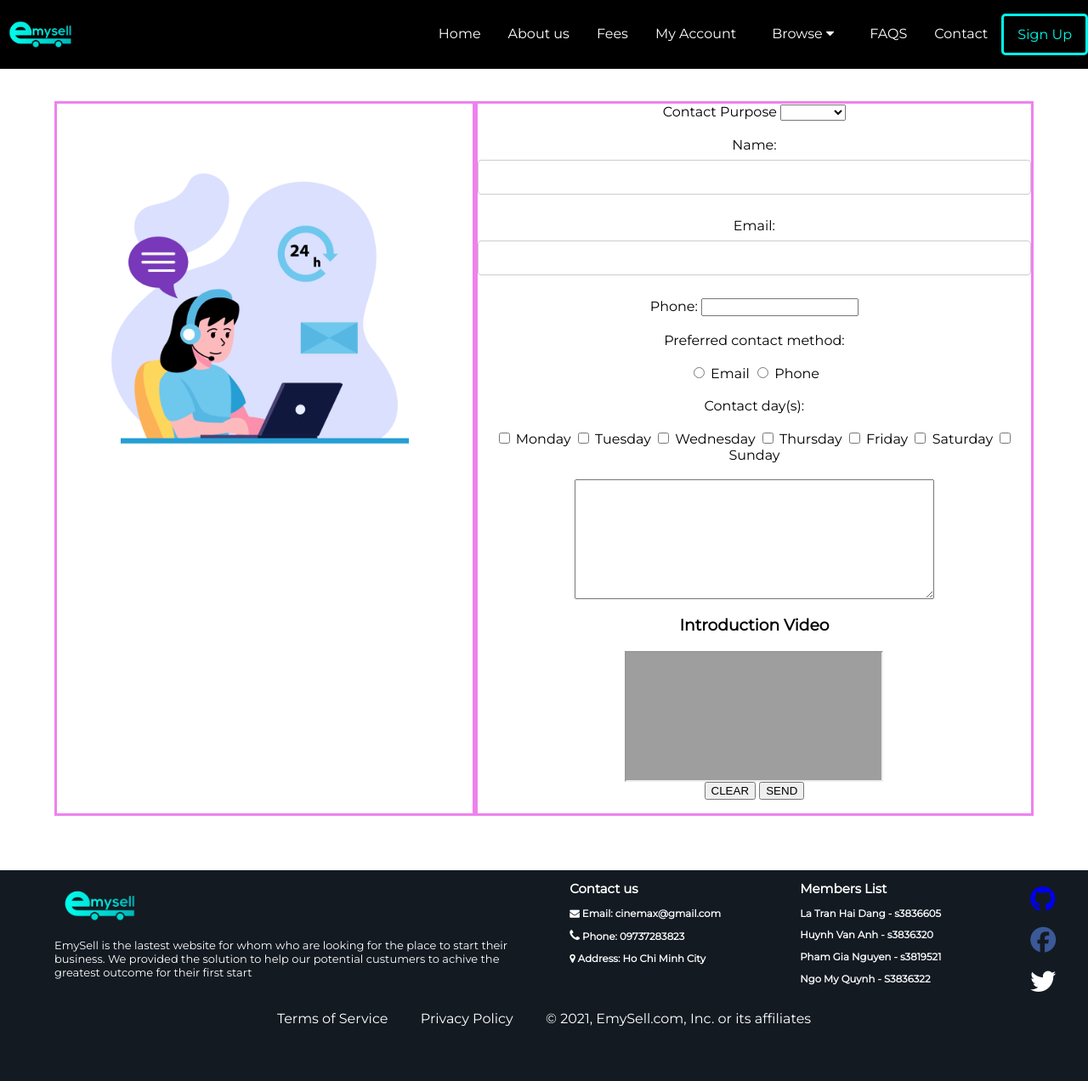
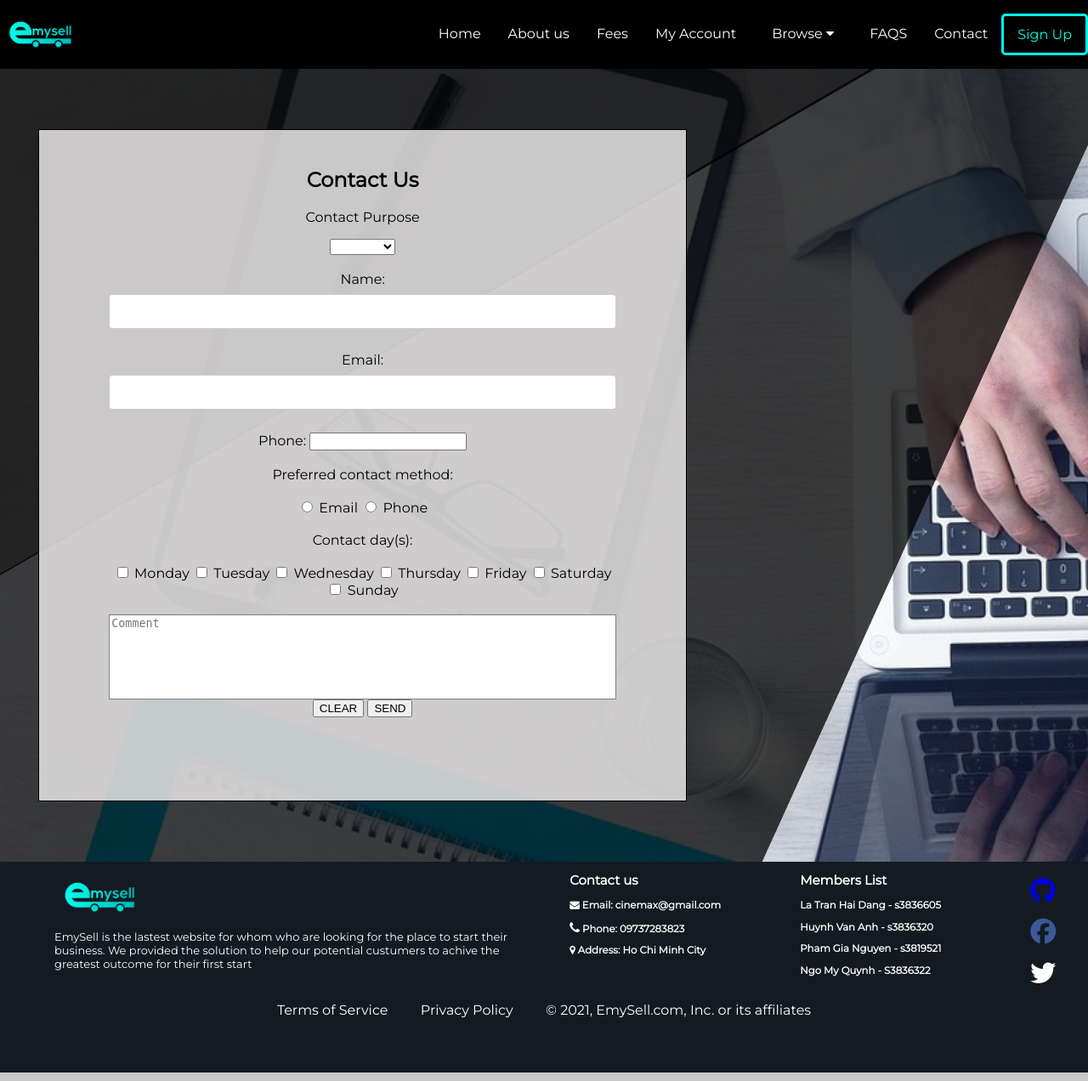
Before and after one commit to dangtran862000/Emysell_website, a PHP site: page /contact.html in a window 1280 px wide. Shown: the whole page at 85% size. Run offline with PHP 8.4, Linux system fonts and the light colour scheme; some libraries are stand-ins or nearby versions; grey boxes are pictures that could not be loaded.

Commit message:
edit contact us

```diff
--- a/StyleSheet1.css
+++ b/StyleSheet1.css
@@ -446,6 +446,7 @@ body {
   }
 
   @media screen and (max-width: 1000px) {
+
     .column {
       width: 100%; /* The width is 100%, when the viewport is 800px or smaller */
     }
@@ -475,13 +476,76 @@ body {
   }
 
   .container_contact{
-      display: flex;
       padding-top: 3%;
       padding-bottom: 5%;
   }
 
-    .form_contact{
+  .form_contact{
+        float: right;
         text-align: center;
         border: 3px solid violet ;
         margin-right: 5%;
+        width: 50%;
   }
+
+  section.container_contact{
+    margin-left: 10%;
+    margin-right: 10%;
+    text-align: center;
+    padding-left: 10%;
+    padding-right: 10%;
+    padding-bottom: 10%;
+    margin: 30px;
+    background: rgba(233, 231, 231, 0.849); ;
+    border: 1px solid black;
+
+}
+
+
+  .comment_contact {
+    float: left;
+    width: 100%;
+    height: auto;
+}
+
+  .textinput {
+    float: left;
+    width: 100%;
+    min-height: 100px;
+    outline: none;
+    resize: none;
+    border: 1px solid grey;
+}
+
+[class*="col-"] {
+    float: center;
+    padding: 15px;
+  }
+
+/* For desktop: */
+.col-1 {width: 8.33%;}
+.col-2 {width: 16.66%;}
+.col-3 {width: 25%;}
+.col-4 {width: 33.33%;}
+.col-5 {width: 41.66%;}
+.col-6 {width: 50%;}
+.col-7 {width: 58.33%;}
+.col-8 {width: 66.66%;}
+.col-9 {width: 75%;}
+.col-10 {width: 83.33%;}
+.col-11 {width: 91.66%;}
+.col-12 {width: 100%;}
+
+@media only screen and (max-width: 1035px) {
+  /* For mobile phones: */
+  [class*="col-"] {
+    width: 100%;
+  }
+}
+
+@media only screen and (max-width: 1200px) {
+    /* For mobile phones: */
+    [class*="col-"] {
+      width: 100%;
+    }
+  }
--- a/aboutus.html
+++ b/aboutus.html
@@ -1,6 +1,6 @@
 <html>
 <head>
-<!-- <meta name="viewport" content="width=device-width, initial-scale=1"> -->
+<meta name="viewport" content="width=device-width, initial-scale=1">
 <link rel="stylesheet" type="text/css" href="StyleSheet1.css">
 <link rel="stylesheet" href="https://cdnjs.cloudflare.com/ajax/libs/font-awesome/4.7.0/css/font-awesome.min.css">
 <link rel="style" href="https://cdnjs.cloudflare.com/ajax/libs/font-awesome/4.7.0/css/font-awesome.min.css">
@@ -41,7 +41,7 @@
                 </div>
             </div>
             <a href="">FAQS</a>
-            <a href="">Contact</a>
+            <a href="contact.html">Contact</a>
             <a class="signup" href="login.html" style="padding:0;">
 
 
--- a/contact.html
+++ b/contact.html
@@ -18,7 +18,8 @@
     <link rel="stylesheet" type="text/css" href="slick/slick.css" />
     <link rel="stylesheet" type="text/css" href="slick/slick-theme.css" />
 </head>
-<body>
+
+<body style="background-image: url('image/3124541.png'); background-repeat: repeat; ">
     <header>
         <!--Navigation area-->
         <nav class="navbar">
@@ -53,14 +54,13 @@
 
         </nav>
     </header>
+    <div class="row" style="padding-top: 2%; padding-bottom: 2%;">
 
-    <div class="container_contact">
-    <div class="aside_contact">
-        <img src="image/contactus.png" style="width: 100%">
-    </div>
-    <div class="form_contact">
+        <div class="col-8 center" >
+            <section class="container_contact">
                 <form method="get">
-        <div>Contact Purpose
+                    <h1>Contact Us</h1>
+                    <div><p>Contact Purpose</p>
                         <select name="Choose" id="select_style">
                             <option value="" ></option>
                             <option Value ="1" class="text-color">Business</option>
@@ -77,7 +77,7 @@
                     </div><br>
                     <div>
                         Phone:
-            <input type="tel" id="phone" name="phone" pattern="[0-9]{10}">
+                        <input type="tel" id="email" name="email">
                     </div><br>
                     <div>
                         Preferred contact method: <br><br>
@@ -105,24 +105,22 @@
                         <label for="sun">Sunday</label>
                         </div>
                     </div><br>
-        <div>
-            <textarea cols='50' rows='9'>
-
-              </textarea>
+                    <div class="comment">
+                        <textarea class="textinput" placeholder="Comment"></textarea>
                     </div>
-        <div>
-            <h3>Introduction Video</h3>
-            <iframe src="https://www.youtube.com/embed/zLwpcLJibw0" ></iframe>
-        </div>
-        <div>
+                    <div style="padding-top: 10%;">
                         <button type="reset" value="Clear" class="style_button">CLEAR</button>
                         <button type="submit" value="Send">SEND</button>
                     </div>
+                </div>
                 </form>
-    </div>
+                </section>
         </div>
 
-    <footer style="background-color: #131a22; color:white; padding-bottom:5%">
+      </div>
+
+
+    <footer style="background-color: #131a22; color:white; padding-bottom:5%; clear: both;">
         <div class="flex">
             <!--Zero Columns-->
             <div style="flex: 2; margin: 1% 5% 0 5%">
```
Also changed, not shown: image/3124541.png (added), image/contact-background.png (added), image/contactus_banner.jpg. Lines whose indentation alone changed are shown as unchanged.
